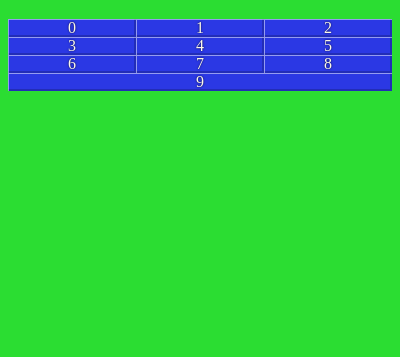
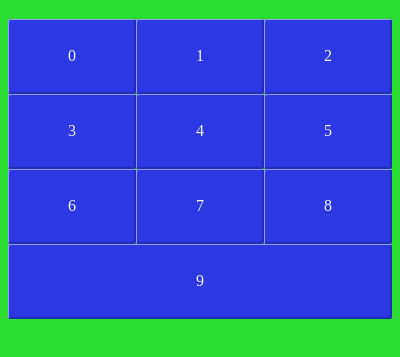
Before and after one commit to unaitxu/electron-test-01, an Electron app: page app/index.html in a window 400 px wide. Shown: the part 61-418 px from the top of the page. Drawn offline with Linux system fonts and the light colour scheme.

Commit message:
Little cleaning and css changes

```diff
--- a/app/css/index.css
+++ b/app/css/index.css
@@ -1,8 +1,6 @@
 html,
 body {
   background: #2bdd32;
-  /*-webkit-app-region: drag;
-  -webkit-user-select: none;*/
 }
 
 h1 {
@@ -17,11 +15,14 @@ h1 {
 
 .flex-item {
   -webkit-flex: 1 auto;
+  display: -webkit-flex;
   color: #FBF7E9;
   background: #2b38e4;
   -webkit-box-shadow: 1px 1px 0 0 rgba(255,255,255,.5) inset,-1px -1px 0 1px rgba(0,0,0,.2) inset;
   box-shadow: 1px 1px 0 0 rgba(255,255,255,.5) inset,-1px -1px 0 1px rgba(0,0,0,.2) inset;
-  text-shadow: 0 0 2px rgba(0,0,0,.8);
+  border-radius: 2px;
   width: 100px;
-  text-align: center;
+  height: 75px;
+  justify-content: center;
+  align-items: center;
 }
--- a/app/js/index.js
+++ b/app/js/index.js
@@ -1,8 +1,7 @@
 $(function() {
-  $('body').on( 'click', '.flex-item', function (e) {
-    console.log('e');
+  $('body').on( 'click', '.flex-item', function () {
     var element = $(this).children()[0];
     $(element).text('Clicked!');
-    setTimeout(function() { $(element).text(element.id.split('-')[1]); }, 2000);
+    setTimeout(function() { $(element).text(element.id.split('-')[1]); }, 1000);
   });
 });
--- a/package.json
+++ b/package.json
@@ -6,9 +6,7 @@
     "start": "electron ."
   },
   "devDependencies": {
-    "electron-prebuilt": "^0.30.8"
-  },
-  "dependencies": {
+    "electron-prebuilt": "^0.30.8",
     "electron-debug": "^0.5.2"
   }
 }
```
